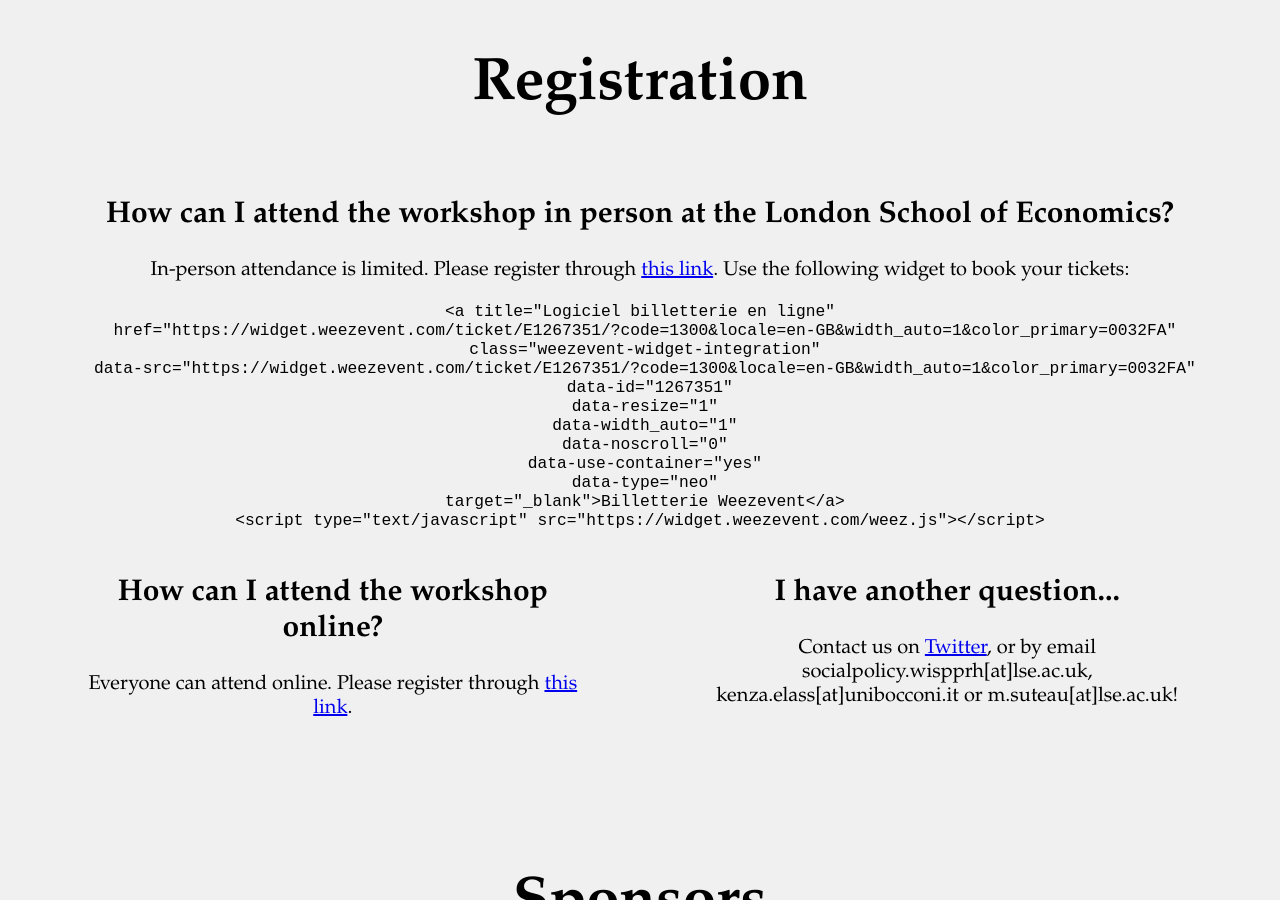
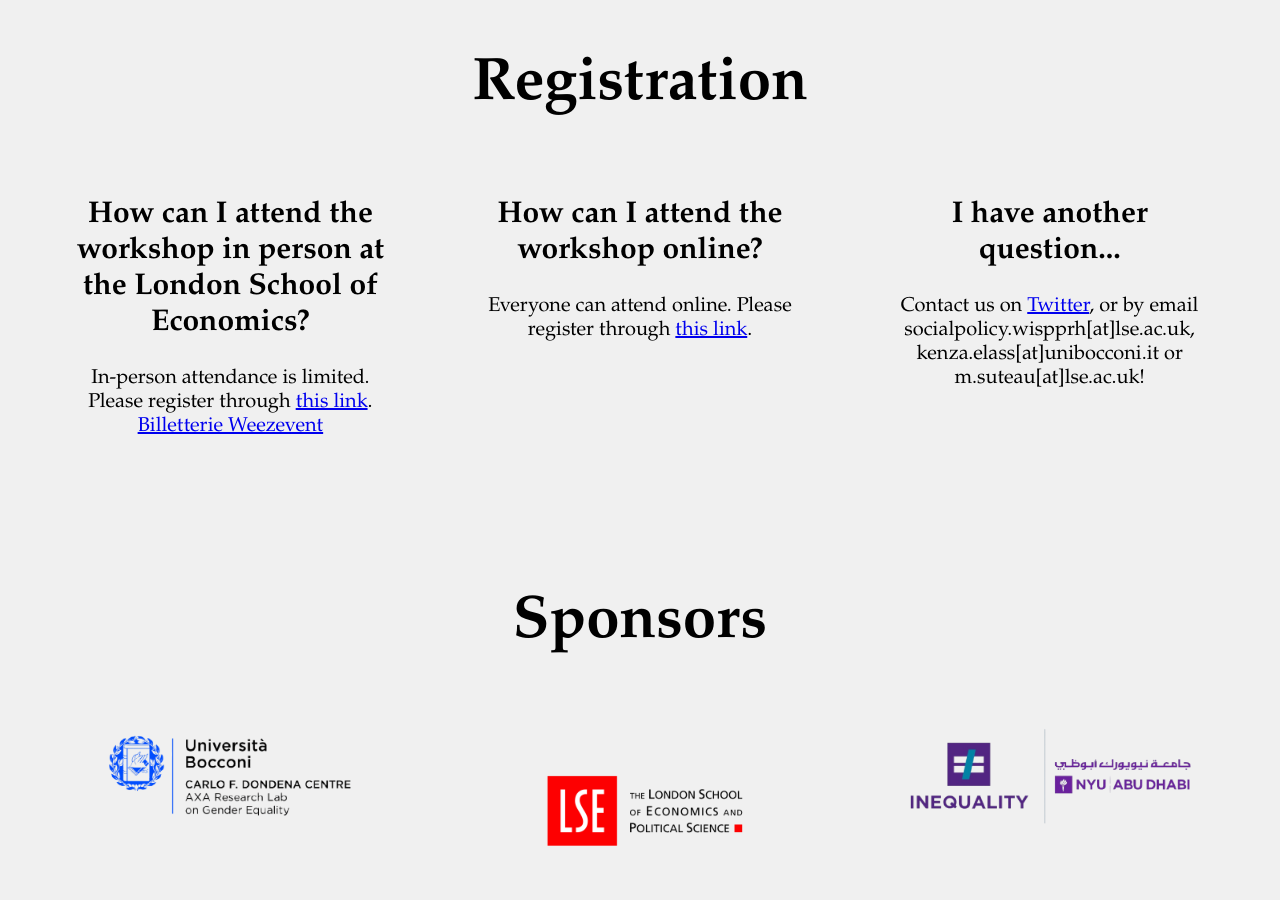
Before and after one commit to elasskenza/gender_workshop, a Jekyll site: the page built from index.html, in a window 1280 px wide and 900 px high, scrolled down 2673 px. Built offline with Jekyll 4.4.1, drawn with Linux system fonts in a browser that asks for light colours; a script that is not in the unit is left out.

Commit message:
Update faq.yml

````diff
--- a/_data/faq.yml
+++ b/_data/faq.yml
@@ -7,8 +7,6 @@
 - q: How can I attend the workshop in person at the London School of Economics?
   a: |-
         In-person attendance is limited. Please register through [this link](https://my.weezevent.com/workshop-gender-inequality-navigating-new-frontiers-and-paradigm-shifts).
-        Use the following widget to book your tickets:
-        ```
         <a title="Logiciel billetterie en ligne"
          href="https://widget.weezevent.com/ticket/E1267351/?code=1300&locale=en-GB&width_auto=1&color_primary=0032FA"
          class="weezevent-widget-integration"
@@ -21,7 +19,6 @@
          data-type="neo"
          target="_blank">Billetterie Weezevent</a>
         <script type="text/javascript" src="https://widget.weezevent.com/weez.js"></script>
-        ```
 
 
 - q: How can I attend the workshop online?
````
